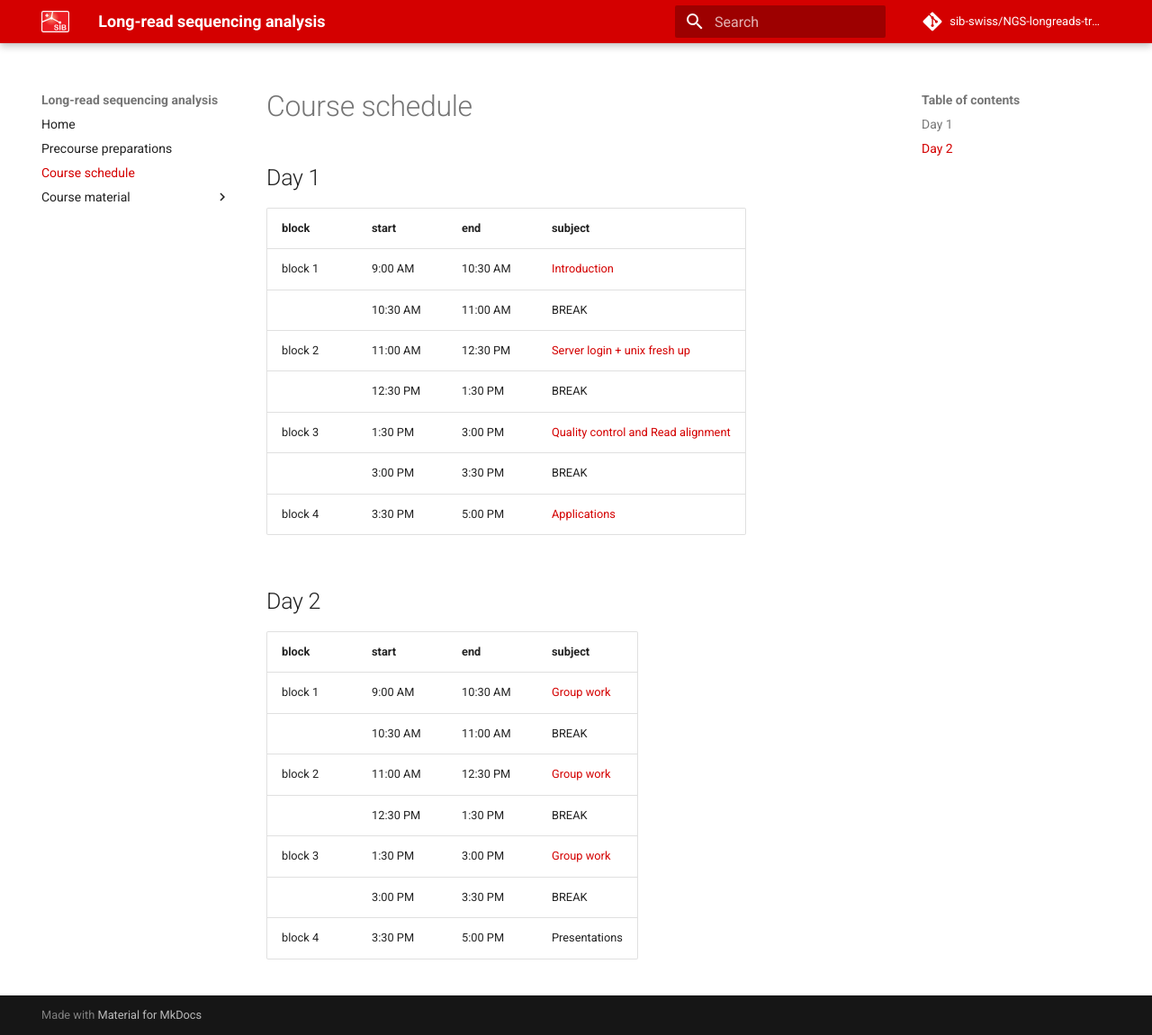
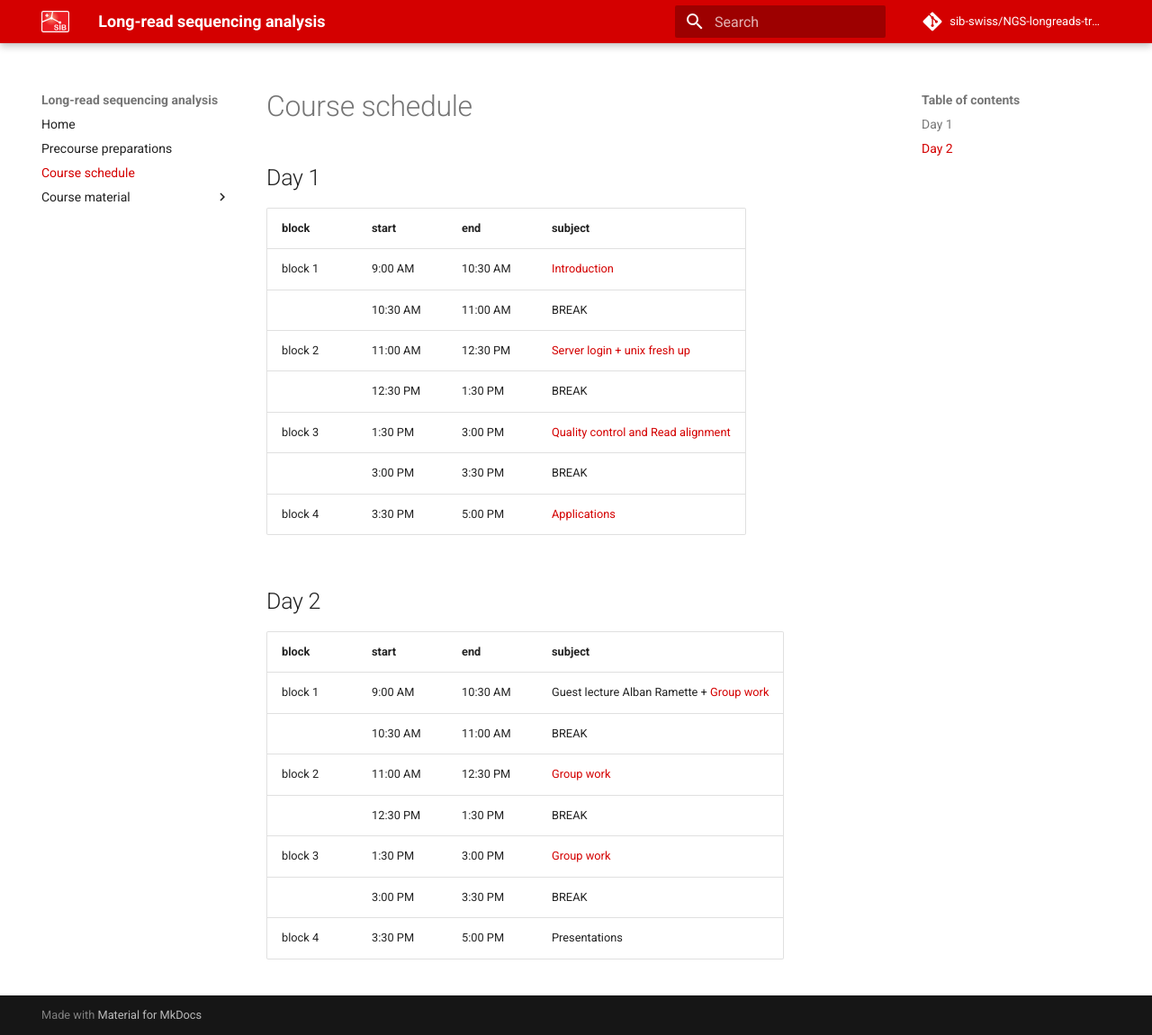
Before and after one commit to sib-swiss/NGS-longreads-training, an MkDocs documentation site: the page built from docs/course_schedule.md, in a window 1280 px wide and 1151 px high. Shown: the whole window at 90% size. Built offline with MkDocs 1.6.1 and Material for MkDocs 9.7.7, drawn with Linux system fonts in a browser that asks for light colours; comment, search, counter and statistics services are not loaded; the version menu is left out.

Commit message:
minor changes to course schedule

```diff
--- a/docs/course_schedule.md
+++ b/docs/course_schedule.md
@@ -5,7 +5,7 @@
 |---------	|----------	|----------	|--------------------------------	|
 | block 1 	|  9:00 AM 	| 10:30 AM 	| [Introduction](course_material/introduction.md)                	|
 |         	| 10:30 AM 	| 11:00 AM 	| BREAK                          	|
-| block 2 	| 11:00 AM 	| 12:30 PM 	| [Server login + unix   fresh up](course_material/server_login.md) 	|
+| block 2 	| 11:00 AM 	| 12:30 PM 	| [Server login + unix fresh up](course_material/server_login.md) 	|
 |         	| 12:30 PM 	|  1:30 PM 	| BREAK                          	|
 | block 3 	|  1:30 PM 	|  3:00 PM 	| [Quality control and Read alignment](course_material/qc_alignment.md)|
 |         	|  3:00 PM 	|  3:30 PM 	| BREAK                          	|
@@ -15,7 +15,7 @@
 
 | block   	| start    	| end      	| subject                  	|
 |---------	|----------	|----------	|--------------------------	|
-| block 1 	| 9:00 AM  	| 10:30 AM 	| [Group work](course_material/group_work.md)          	|
+| block 1 	| 9:00 AM  	| 10:30 AM 	| Guest lecture Alban Ramette + [Group work](course_material/group_work.md)          	|
 |         	| 10:30 AM 	| 11:00 AM 	| BREAK                    	|
 | block 2 	| 11:00 AM 	| 12:30 PM 	| [Group work](course_material/group_work.md)           	|
 |         	| 12:30 PM 	| 1:30 PM  	| BREAK                    	|
```
